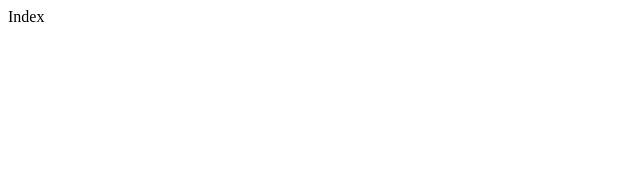
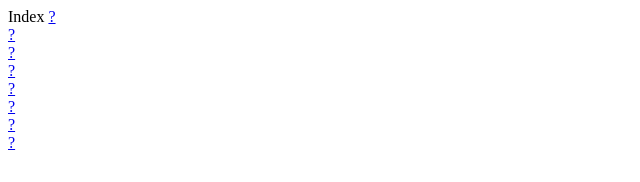
Before and after one commit to Chandler12/game-dev, a plain HTML site: page index.html in a window 1280 px wide. Shown: the full height of the page, 0-640 px from the left. Drawn offline with Linux system fonts and the light colour scheme.

Commit message:
Update index.html

```diff
--- a/index.html
+++ b/index.html
@@ -1,17 +1,17 @@
 Index
 
-<a href="file:///H:/Documents/s1-game-dev/a01-html-chandler.html"</a><br>
+<a href="file:///H:/Documents/s1-game-dev/a01-html-chandler.html">?</a><br>
 
-<a href="file:///H:/Documents/s1-game-dev/Things/Things.html"</a><br>
+<a href="file:///H:/Documents/s1-game-dev/Things/Things.html">?</a><br>
 
-<a href="file:///H:/Documents/s1-game-dev/Something/a01-function-chandler.html"</a><br>
+<a href="file:///H:/Documents/s1-game-dev/Something/a01-function-chandler.html">?</a><br>
 
-<a href="file:///H:/Documents/s1-game-dev/Objects/newobject02.html"</a><br>
+<a href="file:///H:/Documents/s1-game-dev/Objects/newobject02.html">?</a><br>
 
-  <a href="file:///H:/Documents/s1-game-dev/Java%20Script/+1ao4-javascript-chandler.html"</a><br>
+  <a href="file:///H:/Documents/s1-game-dev/Java%20Script/+1ao4-javascript-chandler.html">?</a><br>
 
-  <a href="file:///H:/Documents/s1-game-dev/If%20Statmdentx/t1a05-if-Chandler.html"</a><br>
+  <a href="file:///H:/Documents/s1-game-dev/If%20Statmdentx/t1a05-if-Chandler.html">?</a><br>
 
-  <a href="file:///H:/Documents/s1-game-dev/Forms/+1ao2-forms-Chandler.html"</a><br>
+  <a href="file:///H:/Documents/s1-game-dev/Forms/+1ao2-forms-Chandler.html">?</a><br>
 
-  <a href="file:///H:/Documents/s1-game-dev/CSS/T1A03-CSS-Chandler.html"</a><br>
+  <a href="file:///H:/Documents/s1-game-dev/CSS/T1A03-CSS-Chandler.html">?</a><br>
```
